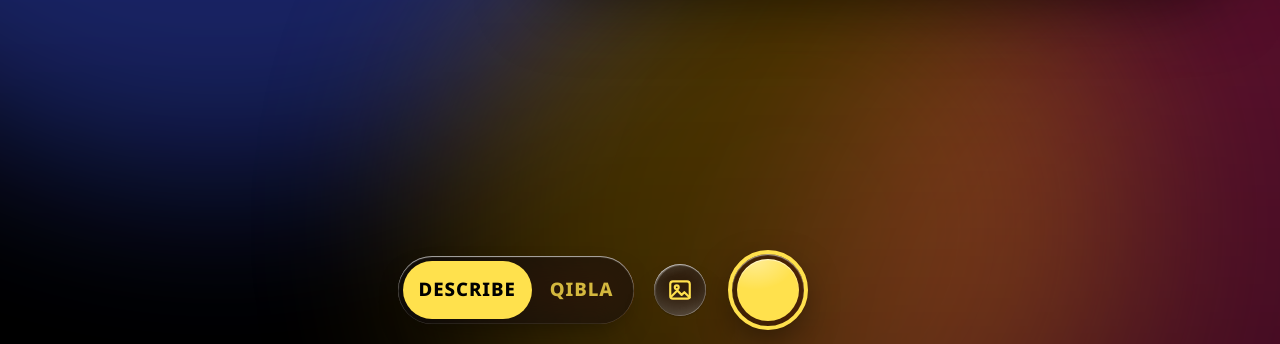
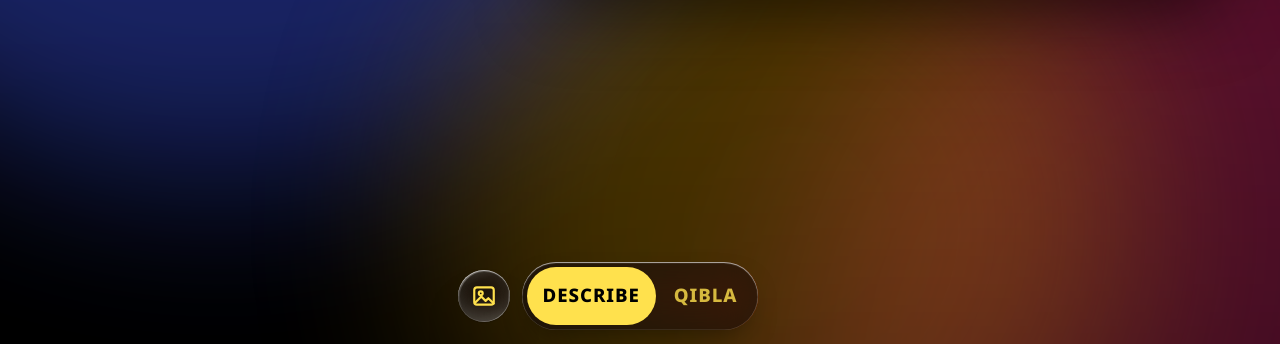
Before and after one commit to yazaneva4/Eyes-for-Everyone, a website with bundled scripts: page public/index.html in a window 1280 px wide. Both pictures are taken after a click on the button "Screen reader mode". Shown: the part 456-800 px from the top of the page. Built offline with nearby package versions, Linux system fonts and the light colour scheme; files whose address does not match are found by name; a web font is replaced by a local one.

Commit message:
Remove the take-a-photo button: tap anywhere
- The dock is one slim row: gallery · Describe | Qibla · repeat/ask
- Screen reader mode keeps the full-screen area (a labelled button that
  VoiceOver/TalkBack can activate) instead of relying on a shutter button

Co-Authored-By: Claude Opus 5.5 <noreply@anthropic.com>

```diff
--- a/public/css/app.css
+++ b/public/css/app.css
@@ -35,7 +35,7 @@
   --r-lg: 30px; /* sheets */
   --r-md: 20px; /* groups inside sheets */
   --top-h: 64px; /* top bar */
-  --dock-h: 178px; /* modes + shutter row */
+  --dock-h: 88px; /* one row: gallery · modes · action */
   --font: 'Atkinson Hyperlegible Next', 'Atkinson Hyperlegible', 'Noto Sans Arabic', 'Noto Sans Malayalam', system-ui, -apple-system, 'Segoe UI', Roboto, sans-serif;
   color-scheme: dark;
 }
@@ -563,7 +563,7 @@ body[data-facing='yes'] .compass .qibla-mark {
   text-shadow: 0 2px 24px var(--bg);
 }
 
-/* Ready: viewfinder corners + shutter ring */
+/* Ready: viewfinder corners */
 .viewfinder {
   place-self: stretch;
   position: relative;
@@ -875,7 +875,6 @@ body[data-state='settings'] .topbar {
   opacity: 0;
 }
 .icon-btn:focus-visible,
-.shutter-btn:focus-visible,
 .modebar button:focus-visible,
 .text-link:focus-visible,
 .set-row :is(button, input):focus-visible,
@@ -890,6 +889,10 @@ body[data-state='settings'] .topbar {
   left: 0;
   right: 0;
   bottom: 0;
+  grid-template-columns: 52px max-content 52px;
+  justify-content: center;
+  align-items: center;
+  column-gap: 10px;
   padding: 0 max(var(--gap), env(safe-area-inset-right)) calc(env(safe-area-inset-bottom) + 14px) max(var(--gap), env(safe-area-inset-left));
   display: grid;
   justify-items: center;
@@ -913,8 +916,8 @@ body[data-state='settings'] .dock {
 .modebar {
   display: flex;
   gap: 2px;
-  max-width: 100%;
-  overflow-x: auto;
+  max-width: none;
+  overflow: visible;
   scroll-snap-type: x proximity;
   scrollbar-width: none;
   padding: 5px;
@@ -945,7 +948,7 @@ body[data-state='settings'] .dock {
   font-weight: 800;
   letter-spacing: 0.05em;
   text-transform: uppercase;
-  padding: 9px 22px;
+  padding: 9px 17px;
   scroll-snap-align: center;
   border-radius: 999px;
   cursor: pointer;
@@ -963,77 +966,6 @@ body[data-state='settings'] .dock {
 body:is([data-state='listening'], [data-state='thinking']) .modebar {
   opacity: 0;
   pointer-events: none;
-}
-
-.controls {
-  width: min(100%, 420px);
-  display: grid;
-  grid-template-columns: 1fr auto 1fr;
-  align-items: center;
-  justify-items: center;
-}
-
-/* Qibla runs by itself, and listening ends by itself when you stop talking:
-   no shutter or stop button there (a tap anywhere still works) */
-body[data-mode='qibla'][data-state='ready'] .shutter-btn,
-body:is([data-state='listening'], [data-state='thinking']) .shutter-btn {
-  visibility: hidden;
-}
-
-/* The shutter: a ring with a disc, like every camera app */
-.shutter-btn {
-  width: 92px;
-  height: 92px;
-  padding: 0;
-  border-radius: 50%;
-  border: 4px solid var(--fg);
-  background: rgb(var(--tint) / 0.35);
-  -webkit-backdrop-filter: blur(14px) saturate(180%);
-  backdrop-filter: blur(14px) saturate(180%);
-  display: grid;
-  place-items: center;
-  cursor: pointer;
-  touch-action: manipulation;
-  box-shadow:
-    inset 0 1px 1px var(--rim-hi),
-    0 12px 36px -8px var(--shadow);
-}
-.shutter-btn .disc {
-  width: 74px;
-  height: 74px;
-  border-radius: 50%;
-  display: grid;
-  place-items: center;
-  background: radial-gradient(120% 90% at 30% 0%, rgb(255 255 255 / 0.4), transparent 55%), var(--fg);
-  color: var(--bg);
-  font-size: 32px;
-  box-shadow: inset 0 1px 1px rgb(255 255 255 / 0.7);
-  transition:
-    transform 0.45s var(--spring),
-    border-radius 0.45s var(--spring);
-}
-.shutter-btn:active .disc {
-  transform: scale(0.86);
-}
-.shutter-btn .ic {
-  stroke-width: 2.2;
-}
-.shutter-btn[data-icon='none'] .ic {
-  display: none;
-}
-/* While listening the shutter becomes a stop button */
-body[data-state='listening'] .shutter-btn .disc {
-  transform: scale(0.62);
-  border-radius: 18px;
-}
-body[data-state='thinking'] .shutter-btn {
-  border-color: transparent;
-  background: conic-gradient(from var(--angle), var(--fg), var(--g2), var(--g3), var(--g4), var(--fg)) border-box;
-  animation: turn 1.4s linear infinite;
-}
-body[data-state='thinking'] .shutter-btn .disc {
-  transform: scale(0.8);
-  opacity: 0.8;
 }
 
 /* Welcome screen: a quiet link for screen reader users */
@@ -1059,11 +991,8 @@ body[data-state='start']:not(.sr) .text-link {
   display: block;
 }
 
-/* ---------- screen reader mode: no full-screen gesture area, only the labelled buttons ---------- */
-
-body.sr #stage {
-  display: none;
-}
+/* ---------- screen reader mode ----------
+   The full-screen area stays: it is one big labelled button that VoiceOver / TalkBack can activate. */
 
 /* ---------- settings: an app sheet with real controls ---------- */
 
@@ -1252,7 +1181,7 @@ body.sr #stage {
 
 @media (orientation: landscape) {
   :root {
-    --dock-h: 104px;
+    --dock-h: 80px;
   }
   .hud {
     display: grid;
@@ -1268,25 +1197,6 @@ body.sr #stage {
   }
   body[data-state='start'] .focus {
     grid-column: 1;
-  }
-  /* Modes and shutter share one row */
-  .dock {
-    grid-auto-flow: column;
-    justify-content: center;
-    align-items: center;
-    gap: 20px;
-  }
-  .controls {
-    width: auto;
-    gap: 22px;
-  }
-  .shutter-btn {
-    width: 80px;
-    height: 80px;
-  }
-  .shutter-btn .disc {
-    width: 62px;
-    height: 62px;
   }
 }
 
--- a/public/index.html
+++ b/public/index.html
@@ -95,22 +95,17 @@
       </div>
     </div>
 
-    <!-- The whole screen is one big button: tapping anywhere works like the shutter -->
+    <!-- The whole screen is one big button: tap anywhere to take a photo -->
     <button id="stage" type="button" aria-label="Tap anywhere to start"></button>
 
-    <!-- Bottom dock, like a camera app: modes, gallery, shutter, and one action that changes with the moment -->
+    <!-- Bottom bar: gallery · Describe | Qibla · one button that changes with the moment (repeat / ask) -->
     <nav class="dock" aria-label="Controls">
+      <button id="btn-gallery" class="icon-btn glass" type="button" aria-label="Open picture"><svg class="ic" aria-hidden="true"><use href="#i-image" /></svg></button>
       <div class="modebar glass" id="modebar" role="tablist">
         <button type="button" role="tab" data-mode="describe">Describe</button>
         <button type="button" role="tab" data-mode="qibla">Qibla</button>
       </div>
-      <div class="controls">
-        <button id="btn-gallery" class="icon-btn glass" type="button" aria-label="Open picture"><svg class="ic" aria-hidden="true"><use href="#i-image" /></svg></button>
-        <button id="btn-shutter" class="shutter-btn" type="button" aria-label="Take photo">
-          <span class="disc"><svg class="ic" aria-hidden="true"><use id="shutter-icon" href="#i-cam" /></svg></span>
-        </button>
-        <button id="btn-side" class="icon-btn glass" type="button" aria-label="Repeat answer"><svg class="ic" aria-hidden="true"><use id="side-icon" href="#i-redo" /></svg></button>
-      </div>
+      <button id="btn-side" class="icon-btn glass" type="button" aria-label="Repeat answer"><svg class="ic" aria-hidden="true"><use id="side-icon" href="#i-redo" /></svg></button>
     </nav>
 
     <button id="sr-link" class="text-link" type="button">Screen reader mode</button>
--- a/public/js/app.js
+++ b/public/js/app.js
@@ -37,9 +37,7 @@ const el = {
   btnHelp: $('btn-help'),
   btnSettings: $('btn-settings'),
   btnGallery: $('btn-gallery'),
-  btnShutter: $('btn-shutter'),
   btnSide: $('btn-side'),
-  shutterIcon: $('shutter-icon'),
   sideIcon: $('side-icon'),
   modebar: $('modebar'),
   fileInput: $('file-input'),
@@ -198,20 +196,6 @@ function updateLabels() {
   el.btnSettings.setAttribute('aria-label', t('sr.settings'));
   el.btnGallery.setAttribute('aria-label', t('sr.open'));
   for (const b of el.modebar.children) b.textContent = t(`modes.${b.dataset.mode}.name`);
-
-  // The shutter: what one tap does right now (hidden in Qibla, which runs by itself).
-  const shutter = {
-    start: [t('start'), 'i-eye'],
-    ready: [t('sr.takePhoto'), null],
-    listening: [t('sr.stop'), 'i-stop'],
-    thinking: [t('sr.wait'), null],
-    answer: [t('sr.newPhoto'), 'i-cam'],
-  }[state];
-  if (shutter) {
-    el.btnShutter.setAttribute('aria-label', shutter[0]);
-    setIcon(el.shutterIcon, el.btnShutter, shutter[1]);
-  }
-  el.btnShutter.setAttribute('aria-disabled', state === 'thinking' ? 'true' : 'false');
 
   // The button on the right changes with the moment: repeat, ask about it, or cancel.
   const side =
@@ -423,12 +407,6 @@ function bindGestures() {
     save();
     el.body.classList.add('sr');
     begin();
-  });
-  el.btnShutter.addEventListener('click', () => {
-    if (state === 'thinking' || Date.now() - lastAction < TIMING.DEBOUNCE) return;
-    lastAction = Date.now();
-    vibrate(20);
-    onTap();
   });
   el.btnSide.addEventListener('click', () => {
     if (state === 'answer') return listen(t('askNow'));
--- a/public/sw.js
+++ b/public/sw.js
@@ -1,5 +1,5 @@
 // Service worker: lets the app (and Qibla) open without internet.
-const CACHE = 'eyes-v10';
+const CACHE = 'eyes-v11';
 const SHELL = [
   '/',
   '/css/app.css',
```
Also changed, not shown: README.md.
